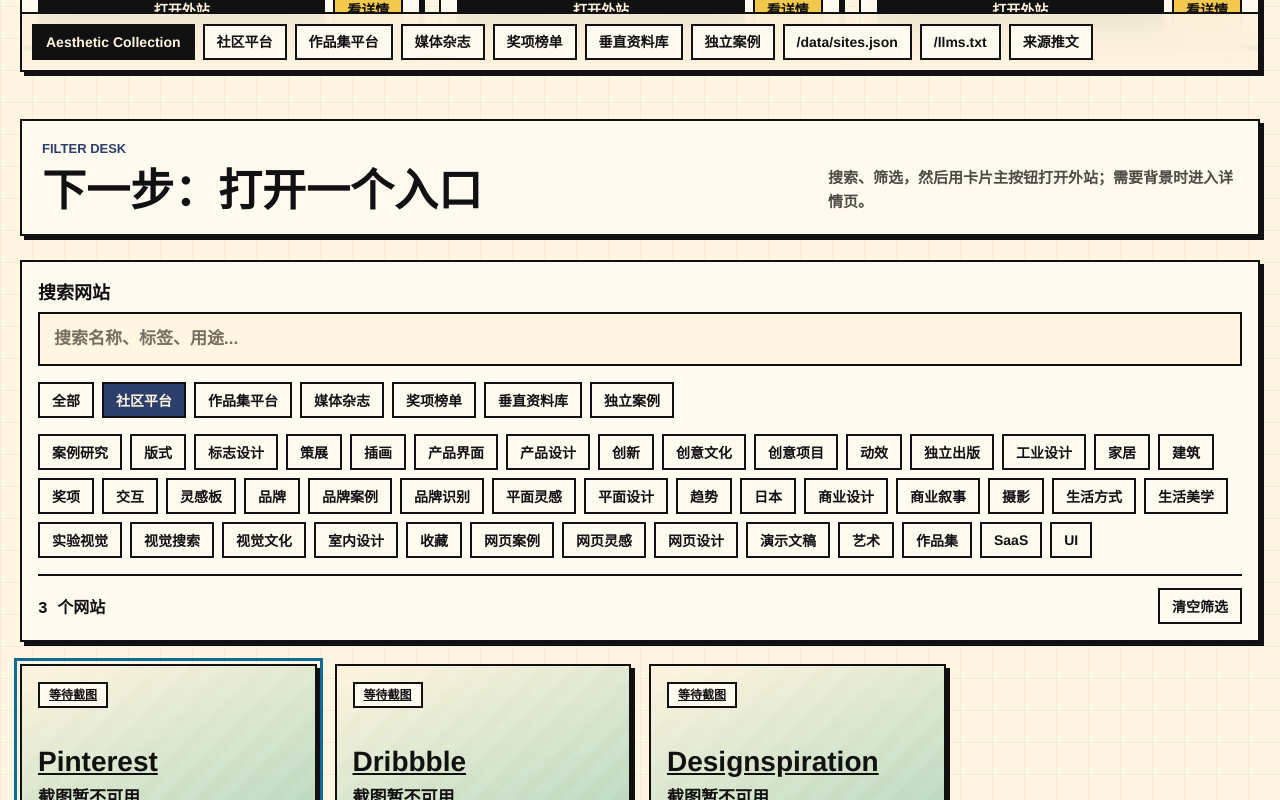
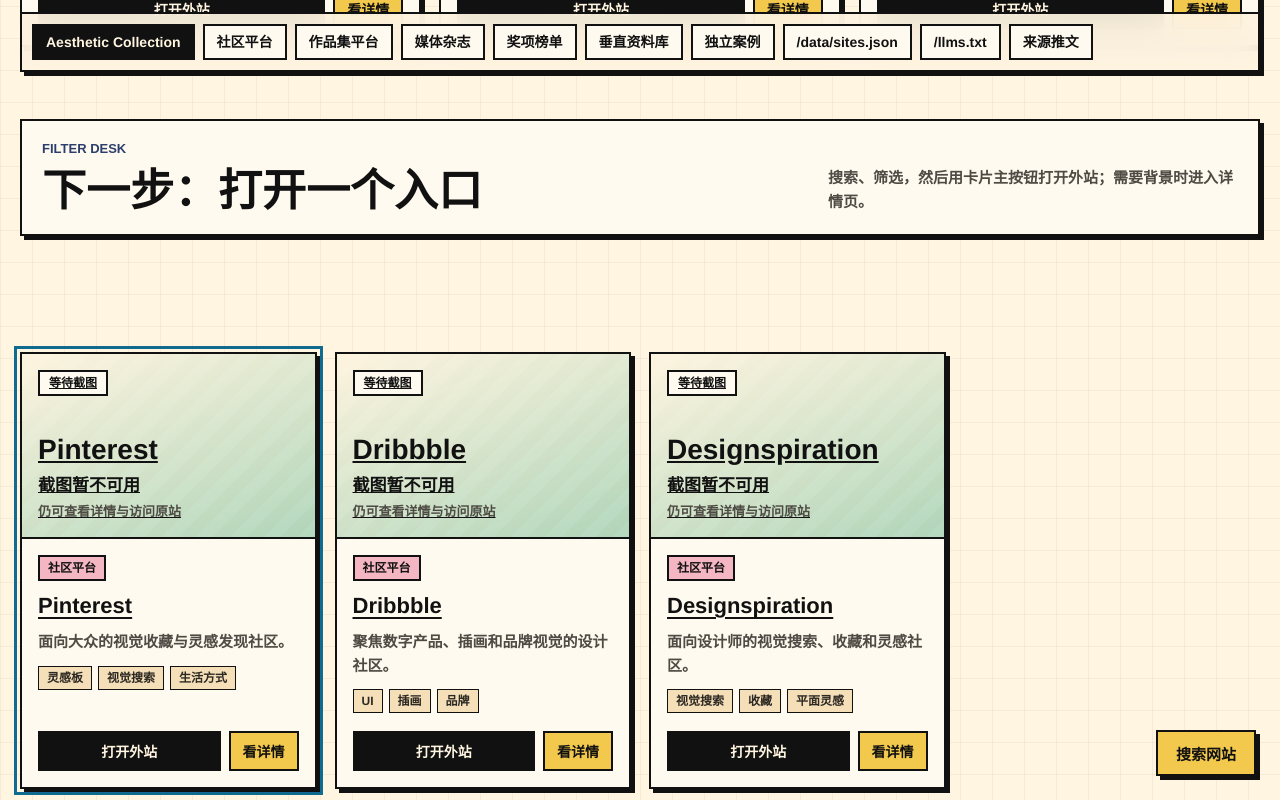
Before and after one commit to Albert-Lsk/aesthetic-collection, a Next.js app: page / in a window 1280 px wide. Both pictures are taken after a click on the button "社区平台". Shown: the part 1882-2682 px from the top of the page. Built offline with nearby package versions, Linux system fonts and the light colour scheme.

Commit message:
feat: collapse resource filters on scroll

```diff
--- a/src/app/globals.css
+++ b/src/app/globals.css
@@ -100,6 +100,8 @@
 .type-entry:focus-visible,
 .site-card:focus-visible,
 .site-card a:focus-visible,
+.floating-search-button:focus-visible,
+.inline-collapse-button:focus-visible,
 .resource-controls button:focus-visible,
 .resource-controls input:focus-visible,
 .empty-state button:focus-visible,
@@ -634,18 +636,68 @@
   color: var(--ink);
 }
 
+.resource-controls__shell {
+  min-height: 70px;
+  margin-bottom: 22px;
+}
+
 .resource-controls {
   position: sticky;
   top: 82px;
   z-index: 20;
   display: grid;
   gap: 16px;
-  margin-bottom: 22px;
   border: 2px solid var(--ink);
   padding: 16px;
   background: rgb(255 250 240 / 0.96);
   box-shadow: var(--shadow-small);
   backdrop-filter: blur(14px);
+}
+
+.floating-search-button {
+  position: fixed;
+  right: 24px;
+  bottom: 24px;
+  z-index: 25;
+  display: inline-flex;
+  align-items: center;
+  justify-content: center;
+  min-height: 46px;
+  border: 2px solid var(--ink);
+  padding: 0 18px;
+  background: var(--mustard);
+  box-shadow: var(--shadow-small);
+  color: var(--ink);
+  cursor: pointer;
+  font-size: 15px;
+  font-weight: 950;
+}
+
+.floating-search-button:hover {
+  transform: translate(2px, 2px);
+  box-shadow: none;
+}
+
+.resource-controls__topline {
+  display: grid;
+  grid-template-columns: minmax(0, 1fr) auto;
+  gap: 12px;
+  align-items: end;
+}
+
+.inline-collapse-button {
+  min-height: 54px;
+  border: 2px solid var(--ink);
+  padding: 0 14px;
+  background: var(--paper-soft);
+  color: var(--ink);
+  cursor: pointer;
+  font-size: 14px;
+  font-weight: 950;
+}
+
+.inline-collapse-button:hover {
+  background: var(--mustard);
 }
 
 .search-control {
--- a/src/components/ResourceLibrary.tsx
+++ b/src/components/ResourceLibrary.tsx
@@ -39,8 +39,12 @@
   const [type, setType] = useState<SiteType | "all">("all");
   const [selectedTags, setSelectedTags] = useState<string[]>([]);
   const [focusedCardIndex, setFocusedCardIndex] = useState(0);
+  const [isCollapsed, setIsCollapsed] = useState(false);
+  const [isManuallyExpanded, setIsManuallyExpanded] = useState(false);
   const searchInputRef = useRef<HTMLInputElement>(null);
   const siteGridRef = useRef<HTMLDivElement>(null);
+  const controlsRef = useRef<HTMLDivElement>(null);
+  const shouldFocusSearchAfterExpandRef = useRef(false);
   const cardRefs = useRef<Array<HTMLElement | null>>([]);
 
   const tags = useMemo(() => getAllTags(), []);
@@ -56,7 +60,31 @@
     cardRefs.current[index]?.focus();
   }
 
+  function expandSearchControls() {
+    shouldFocusSearchAfterExpandRef.current = true;
+    setIsManuallyExpanded(true);
+    setIsCollapsed(false);
+  }
+
+  function hideSearchControls() {
+    setIsManuallyExpanded(false);
+    setIsCollapsed(window.scrollY > 900);
+  }
+
   useEffect(() => {
+    function handleScroll() {
+      const isPastLibraryStart = window.scrollY > 900;
+      if (!isPastLibraryStart) {
+        setIsManuallyExpanded(false);
+      }
+
+      const nextIsCollapsed = isPastLibraryStart && !isManuallyExpanded;
+      setIsCollapsed(nextIsCollapsed);
+    }
+
+    handleScroll();
+    window.addEventListener("scroll", handleScroll, { passive: true });
+
     function handleKeyDown(event: KeyboardEvent) {
       if (event.key === "/" && !isTypingTarget(event.target)) {
         event.preventDefault();
@@ -112,8 +140,23 @@
     }
 
     window.addEventListener("keydown", handleKeyDown);
-    return () => window.removeEventListener("keydown", handleKeyDown);
-  }, [filteredSites, focusedCardIndex]);
+    return () => {
+      window.removeEventListener("keydown", handleKeyDown);
+      window.removeEventListener("scroll", handleScroll);
+    };
+  }, [filteredSites, focusedCardIndex, isManuallyExpanded]);
+
+  useEffect(() => {
+    if (!shouldFocusSearchAfterExpandRef.current || isCollapsed) {
+      return;
+    }
+
+    if (typeof controlsRef.current?.scrollIntoView === "function") {
+      controlsRef.current.scrollIntoView({ behavior: "smooth", block: "start" });
+    }
+    searchInputRef.current?.focus();
+    shouldFocusSearchAfterExpandRef.current = false;
+  }, [isCollapsed]);
 
   function toggleTag(tag: string) {
     setFocusedCardIndex(0);
@@ -154,7 +197,18 @@
         </p>
       </div>
 
+      <div ref={controlsRef} className="resource-controls__shell">
+        {isCollapsed ? (
+          <button
+            type="button"
+            className="floating-search-button"
+            onClick={expandSearchControls}
+          >
+            搜索网站
+          </button>
+        ) : (
           <div className="resource-controls" aria-label="资源筛选">
+            <div className="resource-controls__topline">
               <div className="search-control">
                 <label htmlFor="site-search">搜索网站</label>
                 <input
@@ -165,6 +219,12 @@
                   onChange={(event) => updateQuery(event.target.value)}
                   placeholder="搜索名称、标签、用途..."
                 />
+              </div>
+              {isManuallyExpanded ? (
+                <button type="button" className="inline-collapse-button" onClick={hideSearchControls}>
+                  隐藏筛选
+                </button>
+              ) : null}
             </div>
 
             <div className="segmented-control" aria-label="网站类型">
@@ -212,6 +272,8 @@
               ) : null}
             </div>
           </div>
+        )}
+      </div>
 
       {filteredSites.length > 0 ? (
         <div ref={siteGridRef} className="site-grid" aria-label="网站列表">
```
Also changed, not shown: 1 other file (tests, documents, lock files or other folders). Lines whose indentation alone changed are shown as unchanged.
